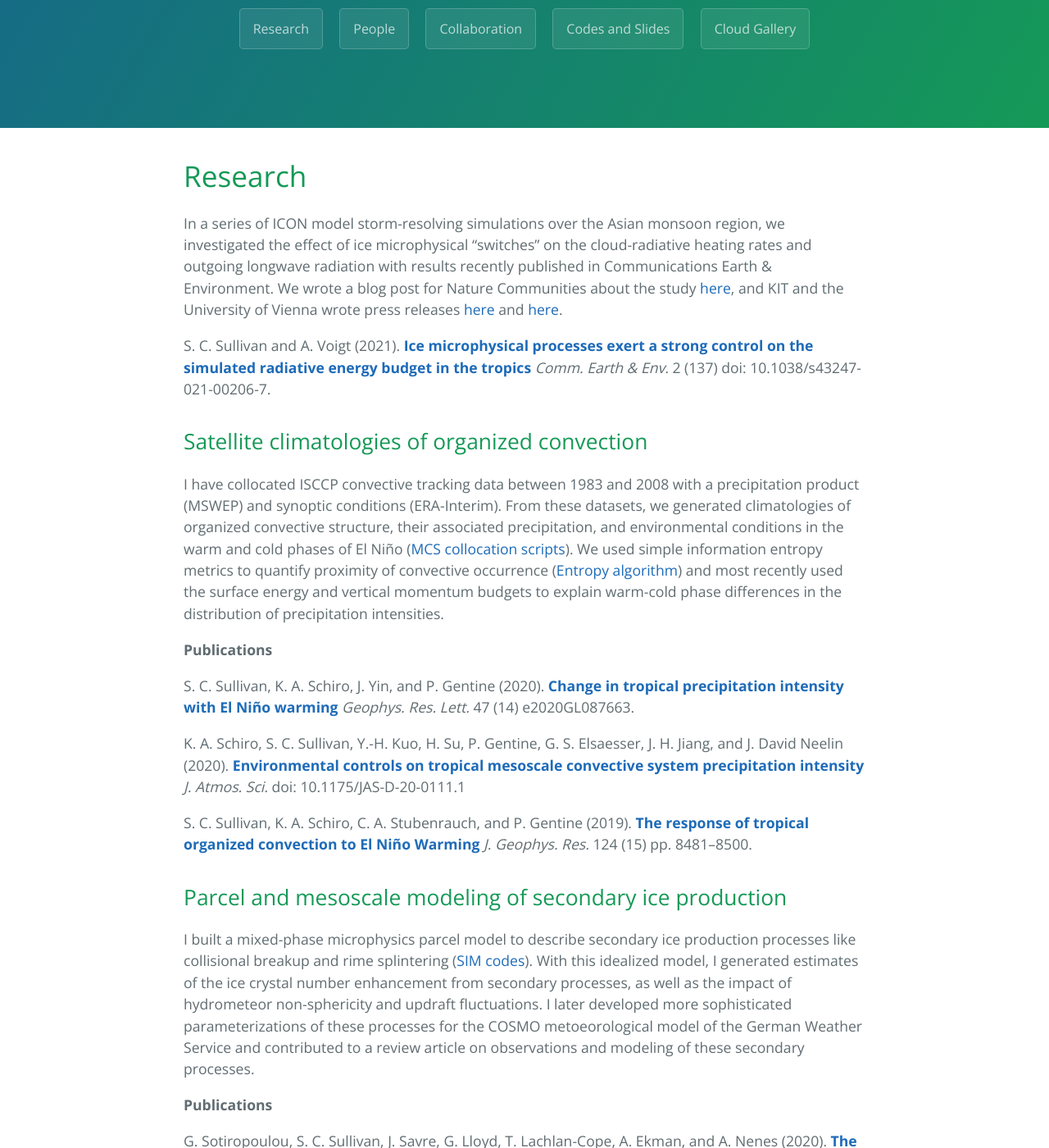
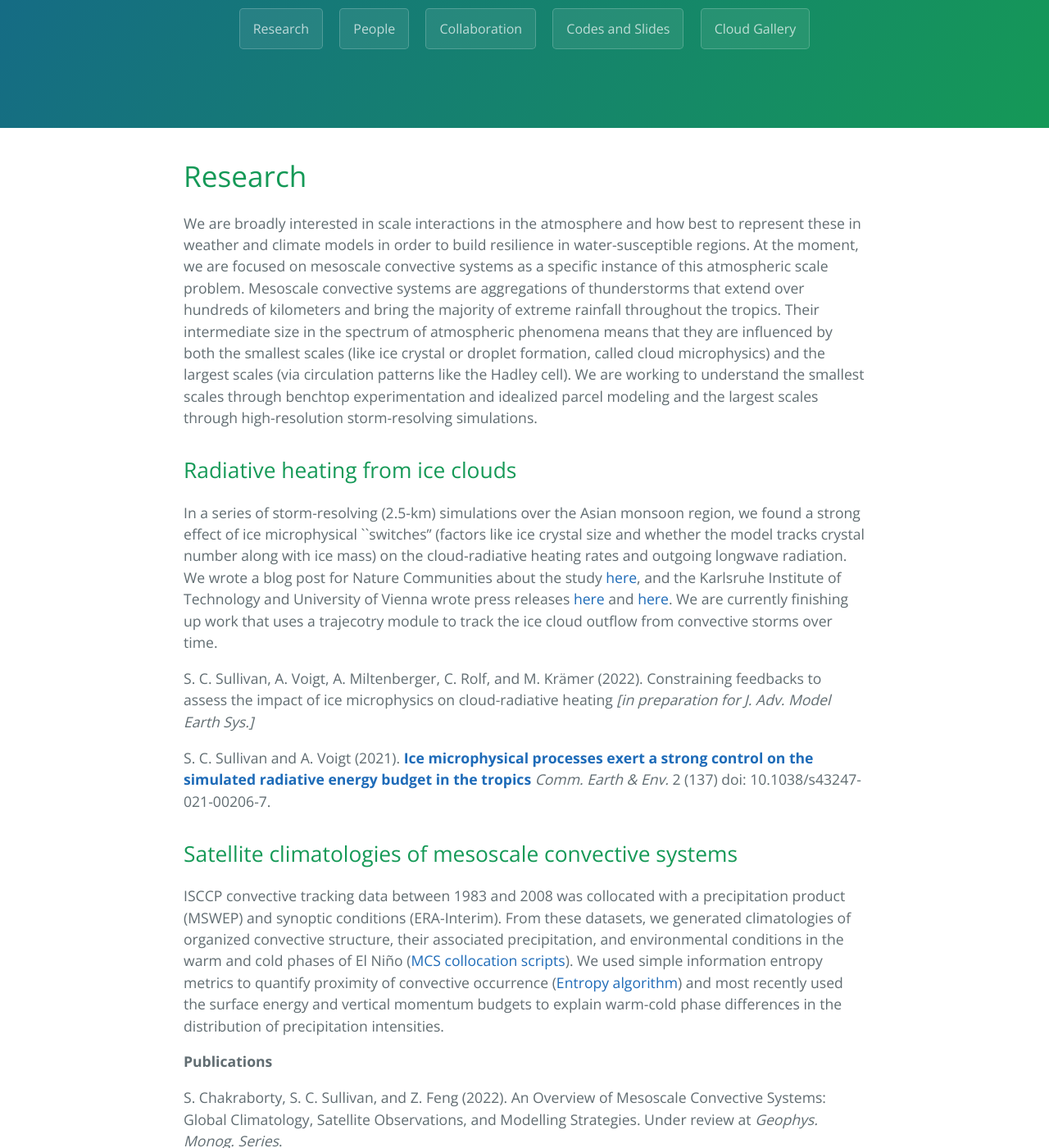
Before and after one commit to sylviasullivan/sylviasullivan.github.io, a Jekyll site: the page built from index.md, in a window 1280 px wide and 1400 px high, scrolled down 1074 px. Shown: the whole window at 82% size. Built offline with Jekyll 4.4.1, drawn with Linux system fonts in a browser that asks for light colours.

Commit message:
Add some info to index.md

```diff
--- a/index.md
+++ b/index.md
@@ -6,15 +6,23 @@ description: Department of Chemical and Environmental Engineering, University of
 
 # Research
 
-In a series of ICON model storm-resolving simulations over the Asian monsoon region, we investigated the effect of ice microphysical "switches" on the cloud-radiative heating rates and outgoing longwave radiation with results recently published in Communications Earth & Environment. We wrote a blog post for Nature Communities about the study [here](https://sustainabilitycommunity.springernature.com/posts/how-ice-crystals-heat-the-atmosphere?channel_id=behind-the-paper), and KIT and the University of Vienna wrote press releases [here](https://www.kit.edu/kit/29383.php) and [here](https://fgga.univie.ac.at/forschung/forschungsportal-detailansicht/news/wie-eiswolken-die-atmosphaere-aufheizen/?tx_news_pi1%5bcontroller%5d=News&tx_news_pi1%5baction%5d=detail&cHash=591b989b86849d39d4966129bd475560).
+We are broadly interested in scale interactions in the atmosphere and how best to represent these in weather and climate models in order to build resilience in water-susceptible regions. At the moment, we are focused on mesoscale convective systems as a specific instance of this atmospheric scale problem. Mesoscale convective systems are aggregations of thunderstorms that extend over hundreds of kilometers and bring the majority of extreme rainfall throughout the tropics. Their intermediate size in the spectrum of atmospheric phenomena means that they are influenced by both the smallest scales (like ice crystal or droplet formation, called cloud microphysics) and the largest scales (via circulation patterns like the Hadley cell). We are working to understand the smallest scales through benchtop experimentation and idealized parcel modeling and the largest scales through high-resolution storm-resolving simulations.
+
+## Radiative heating from ice clouds
+
+In a series of storm-resolving (2.5-km) simulations over the Asian monsoon region, we found a strong effect of ice microphysical ``switches" (factors like ice crystal size and whether the model tracks crystal number along with ice mass) on the cloud-radiative heating rates and outgoing longwave radiation. We wrote a blog post for Nature Communities about the study [here](https://sustainabilitycommunity.springernature.com/posts/how-ice-crystals-heat-the-atmosphere?channel_id=behind-the-paper), and the Karlsruhe Institute of Technology and University of Vienna wrote press releases [here](https://www.kit.edu/kit/29383.php) and [here](https://fgga.univie.ac.at/forschung/forschungsportal-detailansicht/news/wie-eiswolken-die-atmosphaere-aufheizen/?tx_news_pi1%5bcontroller%5d=News&tx_news_pi1%5baction%5d=detail&cHash=591b989b86849d39d4966129bd475560). We are currently finishing up work that uses a trajecotry module to track the ice cloud outflow from convective storms over time.
+
+S. C. Sullivan, A. Voigt, A. Miltenberger, C. Rolf, and M. Krämer (2022). Constraining feedbacks to assess the impact of ice microphysics on cloud-radiative heating *[in preparation for J. Adv. Model Earth Sys.]*
 
 S. C. Sullivan and A. Voigt (2021). **[Ice microphysical processes exert a strong control on the simulated radiative energy budget in the tropics](https://www.nature.com/articles/s43247-021-00206-7#MOESM1)** *Comm. Earth & Env.* 2 (137) doi: 10.1038/s43247-021-00206-7.
 
-## Satellite climatologies of organized convection
+## Satellite climatologies of mesoscale convective systems
 
-I have collocated ISCCP convective tracking data between 1983 and 2008 with a precipitation product (MSWEP) and synoptic conditions (ERA-Interim). From these datasets, we generated climatologies of organized convective structure, their associated precipitation, and environmental conditions in the warm and cold phases of El Niño (<a href="/codes-and-slides">MCS collocation scripts</a>). We used simple information entropy metrics to quantify proximity of convective occurrence (<a href="/codes-and-slides">Entropy algorithm</a>) and most recently used the surface energy and vertical momentum budgets to explain warm-cold phase differences in the distribution of precipitation intensities.
+ISCCP convective tracking data between 1983 and 2008 was collocated with a precipitation product (MSWEP) and synoptic conditions (ERA-Interim). From these datasets, we generated climatologies of organized convective structure, their associated precipitation, and environmental conditions in the warm and cold phases of El Niño (<a href="/codes-and-slides">MCS collocation scripts</a>). We used simple information entropy metrics to quantify proximity of convective occurrence (<a href="/codes-and-slides">Entropy algorithm</a>) and most recently used the surface energy and vertical momentum budgets to explain warm-cold phase differences in the distribution of precipitation intensities.
 
 **Publications**
+
+S. Chakraborty, S. C. Sullivan, and Z. Feng (2022). An Overview of Mesoscale Convective Systems: Global Climatology, Satellite Observations, and Modelling Strategies. Under review at *Geophys. Monog. Series*.
 
 S. C. Sullivan, K. A. Schiro, J. Yin, and P. Gentine (2020). **[Change in tropical precipitation intensity with El Niño warming](https://agupubs.onlinelibrary.wiley.com/doi/10.1029/2020GL087663)** *Geophys. Res. Lett.* 47 (14) e2020GL087663.
 
```
